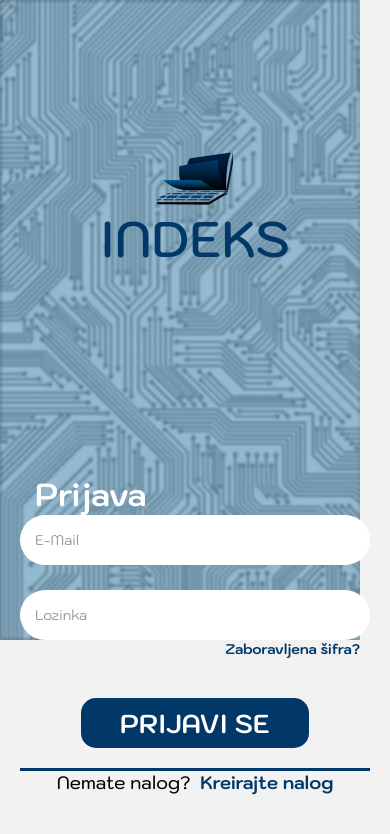
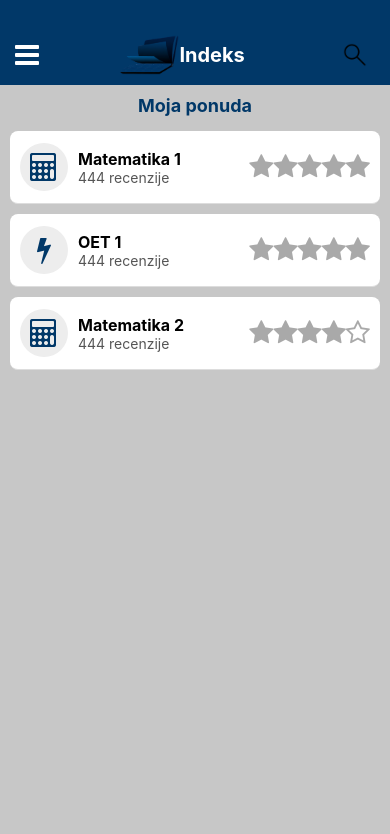
Before and after one commit to MiLaNIliSkOvIc/INDEKS-FrontEnd, a React Native app in the folder IndeksFrontEnd/: screen /InstructorProfileScreen in a window 390 px wide. Shown: the top 834 px of the page. Built offline with nearby package versions, Linux system fonts and the light colour scheme.

Commit message:
Dodana komponenta za moje ponude instrukcija (instruktra), inicijalna da Mica prepravi

```diff
--- a/IndeksFrontEnd/app/components/InstructionItemComponent.js
+++ b/IndeksFrontEnd/app/components/InstructionItemComponent.js
@@ -28,6 +28,7 @@ const InstructionItemComponent = ({ course, teacher, rating, icon }) => {
       courseTitle: course,
       instructor: "Milan Iliskovic",
       description: "Zovem se Milan i drzacu vam instrukcije iz matematike 1.",
+
     };
     navigation.navigate("InstructionInfo", { ...courseData });
   };
--- a/IndeksFrontEnd/app/components/SidebarComponent.js
+++ b/IndeksFrontEnd/app/components/SidebarComponent.js
@@ -11,6 +11,7 @@ const SidebarComponent = ({ visible, onClose }) => {
     { label: "Instrukcije", icon: "book", route: "Instruction", iconType: "FontAwesome" },
     { label: "Osnovne grupe", icon: "users", route: "ElementaryGroupChat", iconType: "FontAwesome" },
     { label: "Prijavljeni problemi", icon: "alert-triangle", route: "Problems", iconType: "Feather" },
+    { label: "Moja ponuda", icon: "alert-triangle", route: "InstructorProfileScreen", iconType: "Feather" },
   ];
 
   return (
--- a/IndeksFrontEnd/app/navigation/AppNavigator.js
+++ b/IndeksFrontEnd/app/navigation/AppNavigator.js
@@ -15,6 +15,7 @@ import InstructionDetailsScreen from "../screens/InstructionDetailsScreen";
 import ElementaryGroupChatScreen from "../screens/ElementaryGroupsListScreen";
 import AnnouncementsListScreen from "../screens/AnnouncementsListScreen";
 import HeaderComponent from "../components/HeaderComponent";
+import InstructorProfileScreen from "../screens/InstructorProfileScreen";
 
 import ReportedCommentsScreen from "../screens/ReportedCommentsScreen";
 import ReportedMaterialsScreen from "../screens/ReportedMaterialsScreen";
@@ -106,6 +107,11 @@ const AppNavigator = () => {
           component={ReportedUsersScreen}
           options={{ headerShown: false }}
         />
+          <Stack.Screen
+          name="InstructorProfileScreen"
+          component={InstructorProfileScreen}
+          options={{ headerShown: false }}
+        />
       </Stack.Navigator>
     </NavigationContainer>
   );
--- /dev/null
+++ b/IndeksFrontEnd/app/screens/InstructorProfileScreen.js
@@ -0,0 +1,83 @@
+//TODO tijana
+import React, { useState } from "react";
+import {
+  View,
+  Text,
+  FlatList,
+  StyleSheet
+} from "react-native";
+import Sidebar from "../components/SidebarComponent";
+import HeaderComponent from "../components/HeaderComponent";
+import InstructionItemComponent from "../components/InstructionItemComponent";
+
+const data = [
+  {
+    id: "1",
+    course: "Matematika 1",
+
+    rating: 5,
+    icon: "calculator",
+  },
+  {
+    id: "2",
+    course: "OET 1",
+
+    rating: 5,
+    icon: "bolt",
+  },
+  {
+    id: "3",
+    course: "Matematika 2",
+
+    rating: 4,
+    icon: "calculator",
+  },
+
+];
+const InstructorProfileScreen = () => {
+    const [isSidebarVisible, setSidebarVisible] = useState(false);
+
+    const toggleSidebar = () => {
+        setSidebarVisible(!isSidebarVisible);
+ };
+ const handleCoursePress = (course) => {
+    console.log("Selected course:", course);
+  };
+
+  return (
+    <View style={styles.container}>
+      <HeaderComponent toggleSidebar={toggleSidebar} />
+      <Text style={styles.title}>Moja ponuda</Text>
+      <FlatList
+        data={data}
+        renderItem={({ item }) => (
+          <InstructionItemComponent
+            course={item.course}
+            rating={item.rating}
+            teacher={"444 recenzije"} //todo dodati recenzije tj prebrojavanje
+            icon={item.icon}
+            onPress={() => handleCoursePress(item.course)}
+          />
+        )}
+        keyExtractor={(item) => item.id}
+      />
+
+      <Sidebar visible={isSidebarVisible} onClose={toggleSidebar} />
+    </View>
+  );
+};
+const styles = StyleSheet.create({
+    container: {
+      flex: 1,
+      backgroundColor: "#c7c7c7",
+    },
+    title: {
+        textAlign: "center",
+        fontSize: 18,
+        fontWeight: "bold",
+        marginVertical: 10,
+        color: "#013868",
+      },
+    });
+
+export default InstructorProfileScreen;
```
Also changed, not shown: IndeksFrontEnd/app/screens/InstructionsListScreen.js (+1 -65 lines).
